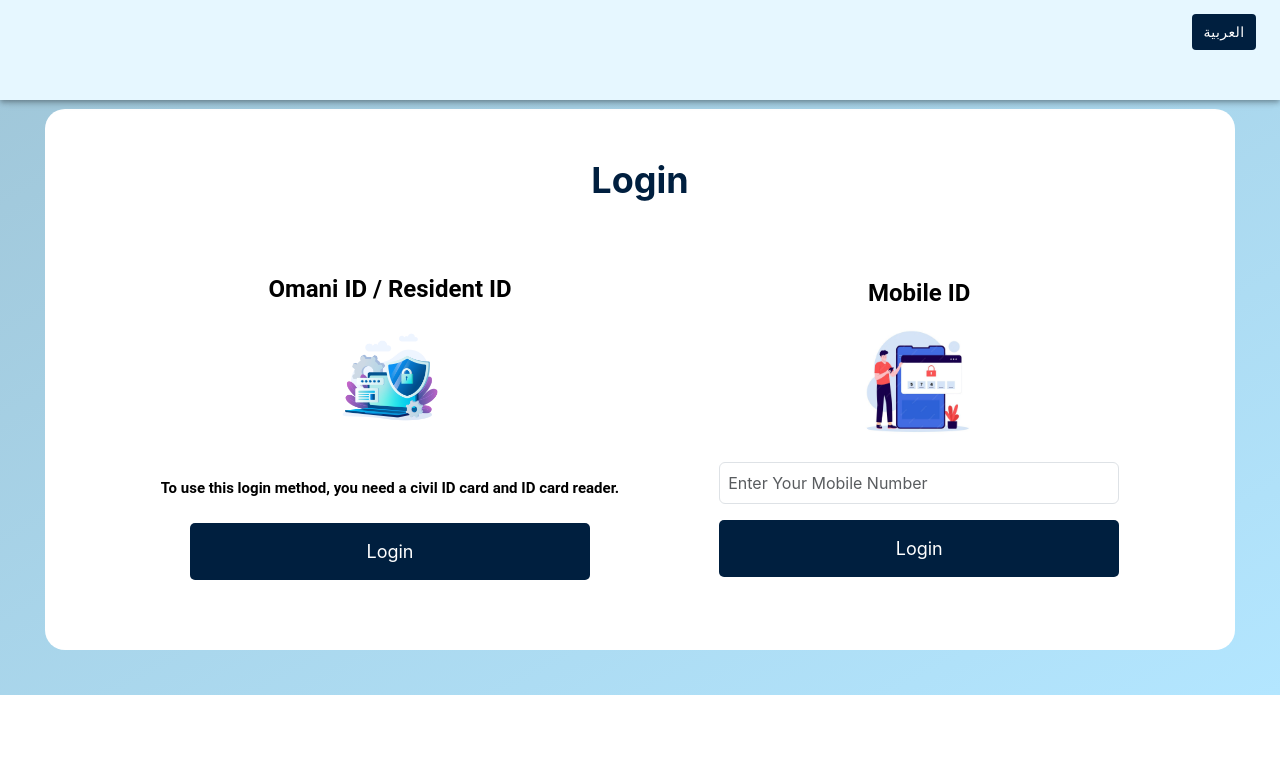
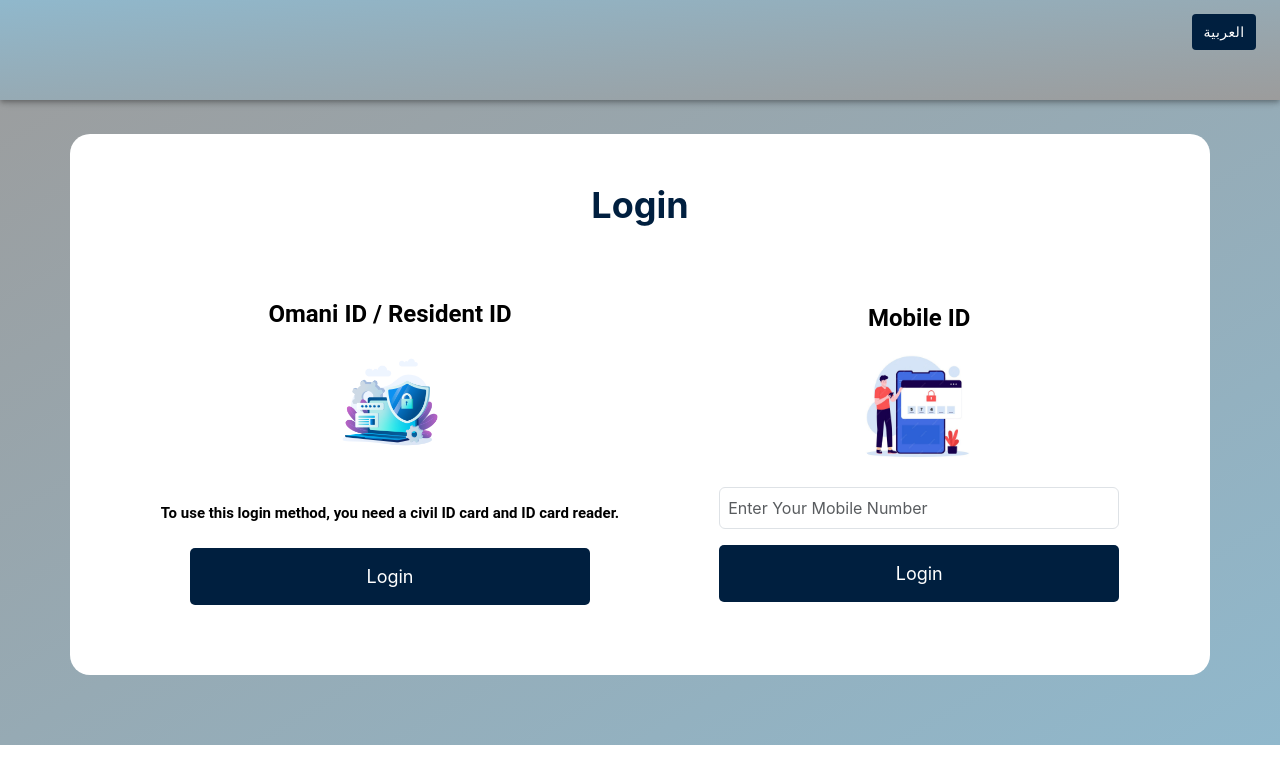
Before and after one commit to shaiksuhail01/chBuildingInfo, a React (Create React App) app: page / in a window 1280 px wide. Shown: the top 784 px of the page. Built offline with nearby package versions, Linux system fonts and the light colour scheme.

Commit message:
BG color changed fro header,Login and ChForm

```diff
--- a/src/components/ChBuildingInfo/index.css
+++ b/src/components/ChBuildingInfo/index.css
@@ -1,5 +1,5 @@
 .buildingInfoBg{
-    background-image: linear-gradient(to bottom right, #9fc5d7,#b3e6ff);
+    background-image: linear-gradient(to bottom right, #9c9c9c,#90b8cc);
     justify-content: center;
     align-items: center;
     padding: 20px;
--- a/src/components/Header/index.js
+++ b/src/components/Header/index.js
@@ -43,7 +43,9 @@ export default function Header(props) {
   return (
     <React.Fragment>
      <AppBar sx={{
-        backgroundColor:'#e6f7ff',height:'100px'}}>
+        backgroundImage: 'linear-gradient(to bottom right, #90b8cc,#9c9c9c )',
+        height: '100px',
+      }}>
         <Toolbar>
           <Box sx={{ display: 'flex', justifyContent: currentLanguage === 'ar' ? 'flex-start' : 'flex-end', flexGrow: 1 }}>
             <Button
--- a/src/components/LoginForm/index.css
+++ b/src/components/LoginForm/index.css
@@ -1,6 +1,6 @@
 .mainContainer{
-  background-image: linear-gradient(to bottom right, #9fc5d7,#b3e6ff);
-  padding: 15px;
+  background-image: linear-gradient(to bottom right, #9c9c9c,#90b8cc);
+  padding: 40px;
   display: flex;
   justify-content: center;
   flex-direction: column;
```
